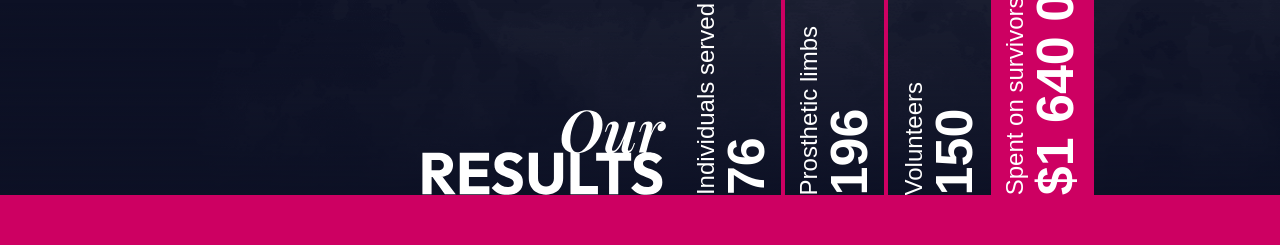
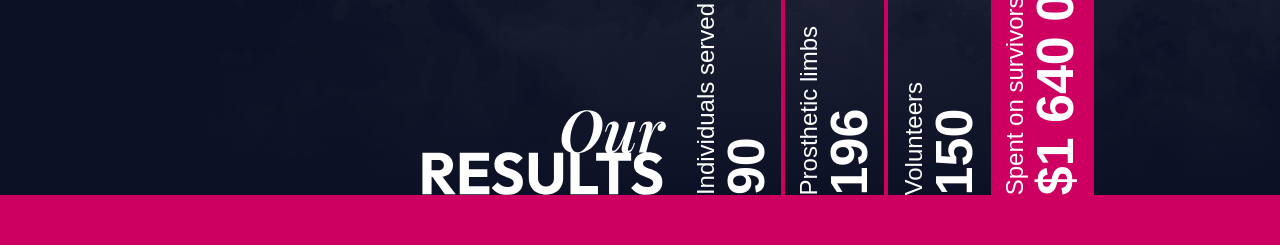
Before and after one commit to ditagroupinc/protez, a Next.js app: page / in a window 1280 px wide. Shown: the part 1880-2125 px from the top of the page. Built offline with nearby package versions, Linux system fonts and the light colour scheme.

Commit message:
new members + updated statistics

```diff
--- a/sections/OurTeam/index.jsx
+++ b/sections/OurTeam/index.jsx
@@ -16,6 +16,10 @@ const OurTeam = forwardRef(function ({ visible, id }, ref) {
   useEffect(() => {
     if (width < 600) scrollableContainer.current.scrollLeft += 50;
   }, [width]);
+
+  const membersList = Object.keys(texts.ourTeam.members).map(
+    (e) => texts.ourTeam.members[e]
+  );
   return (
     <section
       className={`${style.section} section ${visible ? "showText" : ""}`}
@@ -39,13 +43,15 @@ const OurTeam = forwardRef(function ({ visible, id }, ref) {
           ))}
         </div>
       </div>
+      {membersList.map((row, index) => (
         <div
+          key={index}
           className={`${style.membersContainer} ${
-          width < 600 ? style.scrollable : ""
+            width < 600 && row.length > 3 ? style.scrollable : ""
           }`}
           ref={scrollableContainer}
         >
-        {texts.ourTeam.members.map((card, index) => (
+          {row.map((card, index) => (
             <TeamCard
               key={index}
               photo={card.photo}
@@ -56,6 +62,7 @@ const OurTeam = forwardRef(function ({ visible, id }, ref) {
             />
           ))}
         </div>
+      ))}
     </section>
   );
 });
--- a/sections/OurTeam/ourTeam.module.css
+++ b/sections/OurTeam/ourTeam.module.css
@@ -35,8 +35,9 @@
   &.scrollable {
     overflow-x: auto;
     padding-left: 12rem;
-
-    justify-content: center;
+  }
+  &:nth-of-type(3) {
+    padding: 0 var(--paddingVW);
   }
 }
 
@@ -55,6 +56,12 @@
     padding-left: var(--headerPaddingSide);
     padding-right: var(--headerPaddingSide);
   }
+  .membersContainer {
+    &:nth-of-type(3) {
+      padding-left: var(--headerPaddingSide);
+      padding-right: calc(var(--headerPaddingSide) + 65px);
+    }
+  }
 
   .container {
     flex-direction: column;
@@ -63,5 +70,14 @@
 }
 
 /* phone */
+@media screen and (max-width: 480px) {
+  .membersContainer {
+    &:nth-of-type(3) {
+      padding-right: var(--headerPaddingSide);
+    }
+  }
+}
+
+/* phone */
 /* @media screen and (max-width: 480px) {
 } */
--- a/texts&svg/index.js
+++ b/texts&svg/index.js
@@ -49,7 +49,7 @@ const ourResults = {
   results: {
     prosthetics: {
       eng: `Individuals served`,
-      number: "76",
+      number: "90",
     },
     prostheses: {
       eng: `Prosthetic limbs`,
@@ -245,7 +245,8 @@ const ourTeam = {
       },
     },
   ],
-  members: [
+  members: {
+    firstRow: [
       {
         photo: "valentynaP.png",
         links: {
@@ -299,6 +300,35 @@ const ourTeam = {
         },
       },
     ],
+    secondRow: [
+      {
+        photo: "mykolaS.png",
+        links: {
+          facebook: "https://www.facebook.com/mykola.sarazhynskyy",
+          linkedin: "https://www.linkedin.com/in/mykolasarazhynskyy/",
+        },
+        name: {
+          eng: "Mykola Sarazhynskyy",
+        },
+        position: {
+          eng: "Director of Community Events",
+        },
+      },
+      {
+        photo: "tolyDzyuba.png",
+        links: {
+          linkedin: "https://www.linkedin.com/in/anatoliy-dzyuba-71880789/",
+          instagram: "https://www.instagram.com/tolydzyuba/?hl=en",
+        },
+        name: {
+          eng: "Toly Dzyuba",
+        },
+        position: {
+          eng: "Director of Events and Property Management",
+        },
+      },
+    ],
+  },
 };
 
 const ourPartners = {
```
Also changed, not shown: public/team/mykolaS.png (added), public/team/tolyDzyuba.png (added). Lines whose indentation alone changed are shown as unchanged.
